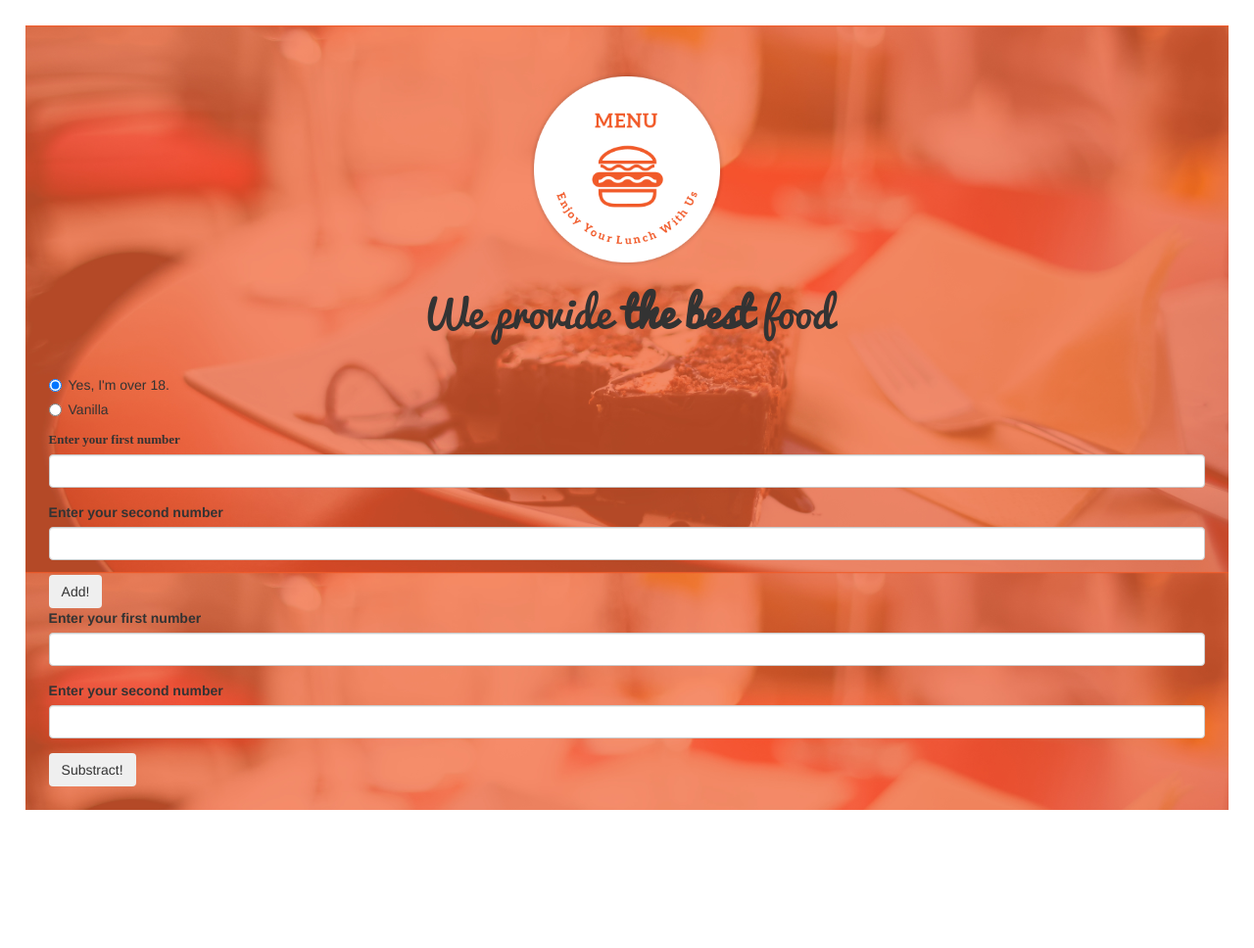
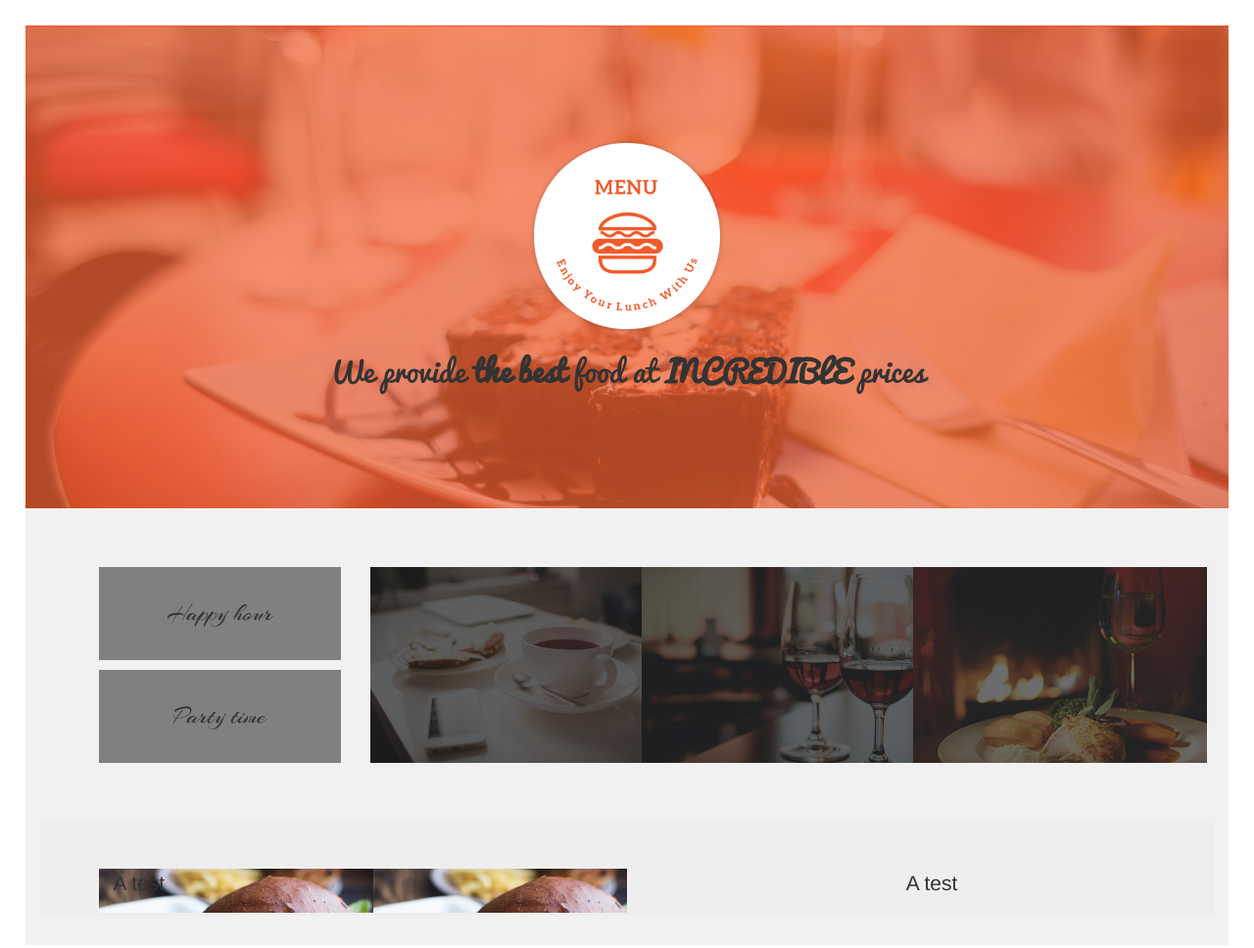
Before and after one commit to lucasLB7/AnitaKitchen-, a plain HTML site: page anitasKitchen/index.html in a window 1280 px wide. Shown: the whole page at 98% size. Before the commit the page ends 852 px from the top, so only its background shows below. Drawn offline with nearby package versions, Linux system fonts and the light colour scheme; a web font is replaced by a local one.

Commit message:
New branch for website

```diff
--- a/anitasKitchen/css/styles.css
+++ b/anitasKitchen/css/styles.css
@@ -5,28 +5,162 @@
 
 @font-face {
   font-family: greyText;
-  src: url(../fonts/Arizona-Regular.ttf);
+  src: url(../fonts/Arizonia-Regular.ttf);
 }
 
 .row {
-  padding: 2%;
+  padding: 5%;
 }
 
 
 #headerNfo {
   background-image: url(../images/backgrounds/landing.jpg);
   background-size: 100%;
-
 }
 
 
 #myHeader {
   font-family: header1;
-  font-size: 42px;
-
+  font-size: 30px;
 }
 
 #smallFont {
   font-family: greyText;
   font-size: 13px;
 }
+
+
+
+#headerElement1 {
+  font-family: greyText;
+  font-size: 25px;
+  text-align: center;
+  height:200px;
+  transition: all .2s ease-in-out;
+  line-height: 95px;
+}
+
+
+#headerElement1 :hover {
+  background-color: #F7F7F7;
+  transform: scale(1.1);
+  font-family: greyText;
+}
+
+#split {
+  height: 95px;
+  background-color: grey;
+}
+
+
+/*#headerElement2 {
+  background-image: url(../images/foodtop/breakfast.jpg);
+  background-size: auto;
+}
+#headerElement2 img {
+  background-image: url(../images/foodtop/breakfast.jpg);
+  height:200px;
+  opacity: 1;
+}
+#headerElement2 img:hover {
+  background-color: #D2D2D2;
+  opacity: .5;
+}
+
+#headerElement3 {
+  background-image: url(../images/foodtop/lunch.jpg);
+  height:200px;
+}
+#headerElement4 {
+  background-image: url(../images/foodtop/dinner.jpg);
+  height:200px;
+}
+*/
+
+.container-fluid h2 {
+  color: white;
+}
+
+
+#hoverImg1 {
+  text-align: center;
+  vertical-align: middle;
+  height: 200px;
+  width: 300px;
+  background-image: url(../images/foodtop/breakfast.jpg);
+  transition: all .2s ease-in-out;
+
+}
+#hoverImg1:hover {
+  background-image: url(../images/foodtop/breakfast.jpg);
+  opacity: .5;
+}
+#hoverImg1:hover::before{
+        color: white;
+        font-family: greyText;
+        font-size: 20px;
+        content: 'BREAKFAST';
+        position: relative;
+        top: 0;
+        text-align: center;
+        display: inline-block;
+        line-height: 200px;
+    }
+
+    #hoverImg2 {
+      text-align: center;
+      vertical-align: middle;
+      height: 200px;
+      width: 300px;
+      background-image: url(../images/foodtop/lunch.jpg);
+      transition: all .2s ease-in-out;
+
+
+}
+#hoverImg2:hover {
+  background-image: url(../images/foodtop/lunch.jpg);
+  opacity: .5;
+}
+#hoverImg2:hover::before{
+  color: white;
+  font-family: greyText;
+  font-size: 20px;
+  content: 'LUNCH';
+  position: relative;
+  top: 0;
+  text-align: center;
+  display: inline-block;
+  line-height: 200px;
+        }
+
+#hoverImg3 {
+  text-align: center;
+  vertical-align: middle;
+  height: 200px;
+  width: 300px;
+  background-image: url(../images/foodtop/dinner.jpg);
+  transition: all .2s ease-in-out;
+}
+#hoverImg3:hover {
+ background-image: url(../images/foodtop/dinner.jpg);
+ opacity: .5;
+}
+
+#hoverImg3:hover::before{
+  color: white;
+  font-family: greyText;
+  font-size: 20px;
+  content: 'DINNER';
+  position: relative;
+  top: 0;
+  text-align: center;
+  display: inline-block;
+  line-height: 200px;
+}
+
+#lightBg {
+  background-color: #F1F1F1;
+}
+#fastFood {
+  background-image: url(../images/fastfood/beefBurger.jpg);
+}
--- a/anitasKitchen/index.html
+++ b/anitasKitchen/index.html
@@ -6,6 +6,7 @@
   <meta charset="utf-8">
   <link href="css/bootstrap.css" rel="stylesheet" type="text/css">
   <link href="css/styles.css" rel="stylesheet" type="text/css">
+  <link href='https://fonts.googleapis.com/css?family=Sofia' rel='stylesheet'>
 </head>
 
 <body>
@@ -14,142 +15,67 @@
 
   <div class="container-fluid" id="headerNfo">
 
+    <div class="row">
+      <div class="row text-center">
+        <img class="box" src="images/logoBig.png" style="height:200px; width:200px">
+        <h1 id="myHeader">We provide <strong>the best</strong> food at <strong>INCREDIBLE</strong> prices</h1>
+      </div>
+    </div>
+  </div>
 
+
+
+  <div class="container-fluid" id="lightBg">
     <div class="row">
-      <div class="col-sm6">
-        <div class="row text-center">
-          <img class="box" src="images/logoBig.png" style="height:200px; width:200px">
-          <h1 id="myHeader">We provide <strong>the best</strong> food</h1>
+
+
+      <div class="col-md-3" id="headerElement1">
+        <p id="split">Happy hour</p>
+        <p id="split">Party time</p>
+      </div>
+
+
+      <div class="col-md-3">
+        <div id="hoverImg1">
         </div>
       </div>
 
+      <div class="col-md-3">
+        <div id="hoverImg2">
+        </div>
+      </div>
 
+      <div class="col-md-3">
+        <div id="hoverImg3">
+        </div>
+      </div>
 
-      <div class="radio">
-        <label>
-                  <input type="radio" name="flavor" value="chocolate" checked>
-                  Yes, I'm over 18.
-                </label>
+    </div>
+  </div>
+
+  <div class="container-fluid" id="lightBg">
+    <div class="jumbotron">
+
+      <div class="col-md-6" id="fastFood">
+        <p>A test</p>
       </div>
-      <div class="radio">
-        <label>
-                  <input type="radio" name="flavor" value="vanilla">
-                  Vanilla
-                </label>
+      <div class="col-md-3">
       </div>
+
+      <div class="col-md-3">
+        <p>A test</p>
+      </div>
+    </div>
+
+  </div>
+  </div>
 
 
 
 
 
-
-
-
-
-
-      <form id="age">
-        <div class="form-group">
-          <label for="askAge" id="smallFont">Enter your first number</label>
-          <input id="askAge" class="form-control" type="text">
-        </div>
-        <div class="form-group">
-          <label for="add2">Enter your second number</label>
-          <input id="add2" class="form-control" type="text">
-        </div>
-        <button type="submit" class="btn">Add!</button>
-
-      </form>
-      <div id="output">
-      </div>
-
-
-      <form id="substract">
-        <div class="form-group">
-          <label for="subb1">Enter your first number</label>
-          <input id="subb1" class="form-control" type="text">
-        </div>
-        <div class="form-group">
-          <label for="subb2">Enter your second number</label>
-          <input id="subb2" class="form-control" type="text">
-        </div>
-        <button type="submit" class="btn">Substract!</button>
-
-      </form>
-      <div id="output">
-      </div>
-    </div>
-  </div>
-
-  <!--  <div class="container-fluid ">
-    <nav class="navbar navbar-default ">
-      <div class="container-fluid ">
-        <div class="navbar-header ">
-          <a class="navbar-brand " href="# ">Asmara ltd.</a>
-        </div>
-        <ul class="nav navbar-nav ">
-          <li class="active "><a href="# ">Home</a></li>
-          <li><a href="# ">Where we opperate..</a></li>
-          <li><a href="# ">Our full menu..</a></li>
-          <li><a href="# "></a></li>
-        </ul>
-      </div>
-    </nav>
-
-
-    <div class="row ">
-
-      <div class="col-sm6 ">
-        <h1>Meet our select chefs</h1>
-
-        <div class="jumbotron " id="headerBackGroundImage ">
-
-          <div class="row ">
-            <div class="col-lg-4 ">
-              <div class="well " style="height:150px ">
-                <img src="images/chef.jpg " class="img-thumbnail " style="float:left ; border-radius:50%; height:120px ; width:120px ; opacity:1 ">
-                <div class="col-lg-8 ">
-                  <h2>A name..:p </h2>
-                  <p>Head chef</p>
-                </div>
-              </div>
-            </div>
-
-
-            <div class="col-lg-4 ">
-              <div class="well " style="height:150px ">
-                <img src="images/chef2.jpeg " style="float:left ; border-radius:50%; height:120px ; width:120px ; opacity:1 ">
-                <div class="col-lg-8 ">
-                  <h2>A name..:p </h2>
-                  <p>Head chef</p>
-                </div>
-              </div>
-            </div>
-          </div>
-
-
-          <div class="row ">
-            <div class="col-lg-4 ">
-              <div class="well " style="height:150px ">
-                <img src="images/chef.jpg " style="float:left ; border-radius:50% ; height:120px ; width:120px ; opacity:1 ">
-                <div class="col-lg-8 ">
-                  <h2>A name..:p </h2>
-                  <p>Head chef</p>
-                </div>
-              </div>
-            </div>
-          </div>
-
-
-        </div>
-      </div>
-    </div>
-    <div class="col-sm6 ">
-      <div class="well "> -->
-
-
-
-
-  <script src="https://code.jquery.com/jquery-3.3.1.min.js" integrity="sha256-FgpCb/KJQlLNfOu91ta32o/NMZxltwRo8QtmkMRdAu8=" crossorigin="anonymous"></script>
+  <script src="https://code.jquery.com/jquery-3.3.1.min.js" integrity="sha256-FgpCb/KJQlLNfOu91ta32o/NMZxltwRo8QtmkMRdAu8=" crossorigin="anonymous">
+  </script>
   <script src="jS/scripts.js"></script>
 </body>
 
--- a/anitasKitchen/jS/scripts.js
+++ b/anitasKitchen/jS/scripts.js
@@ -1 +1,31 @@
-var age = $("input:radio[name=flavor]:checked").val();
+var age = $("input:radio[name=flavor]:unchecked").val();
+
+
+  if (age > 21) {
+    $('#drinks').show();
+  } else if (age === 21) {
+    alert("Now don't go crazy!");
+    $('#drinks').show();
+  } else {
+    $('#under-21').show();
+  }
+});
+
+
+$(document).ready(function() {
+      var over21 = confirm("Are you over 21? Click OK for yes or Cancel for no.");
+
+      if (over21) {
+        $('#drinks').show();
+      } else {
+        $('#under-21').show();
+      }
+    });
+
+$(document).ready(function(){
+        $('#Ihover').hover(function(){
+            $(this).css("background-color", "yellow");
+            }, function(){
+            $(this).css("background-color", "pink");
+        });
+    });
```
